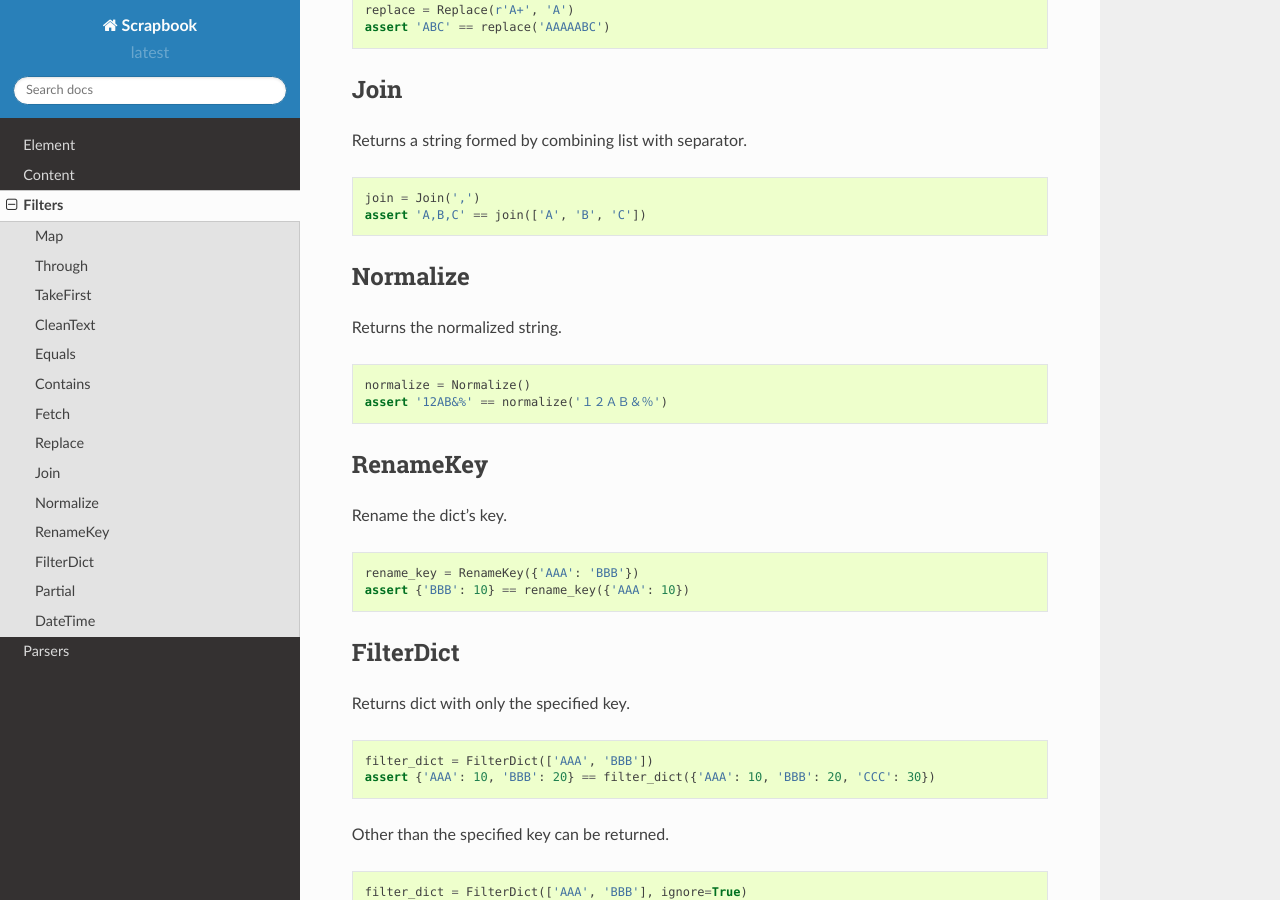
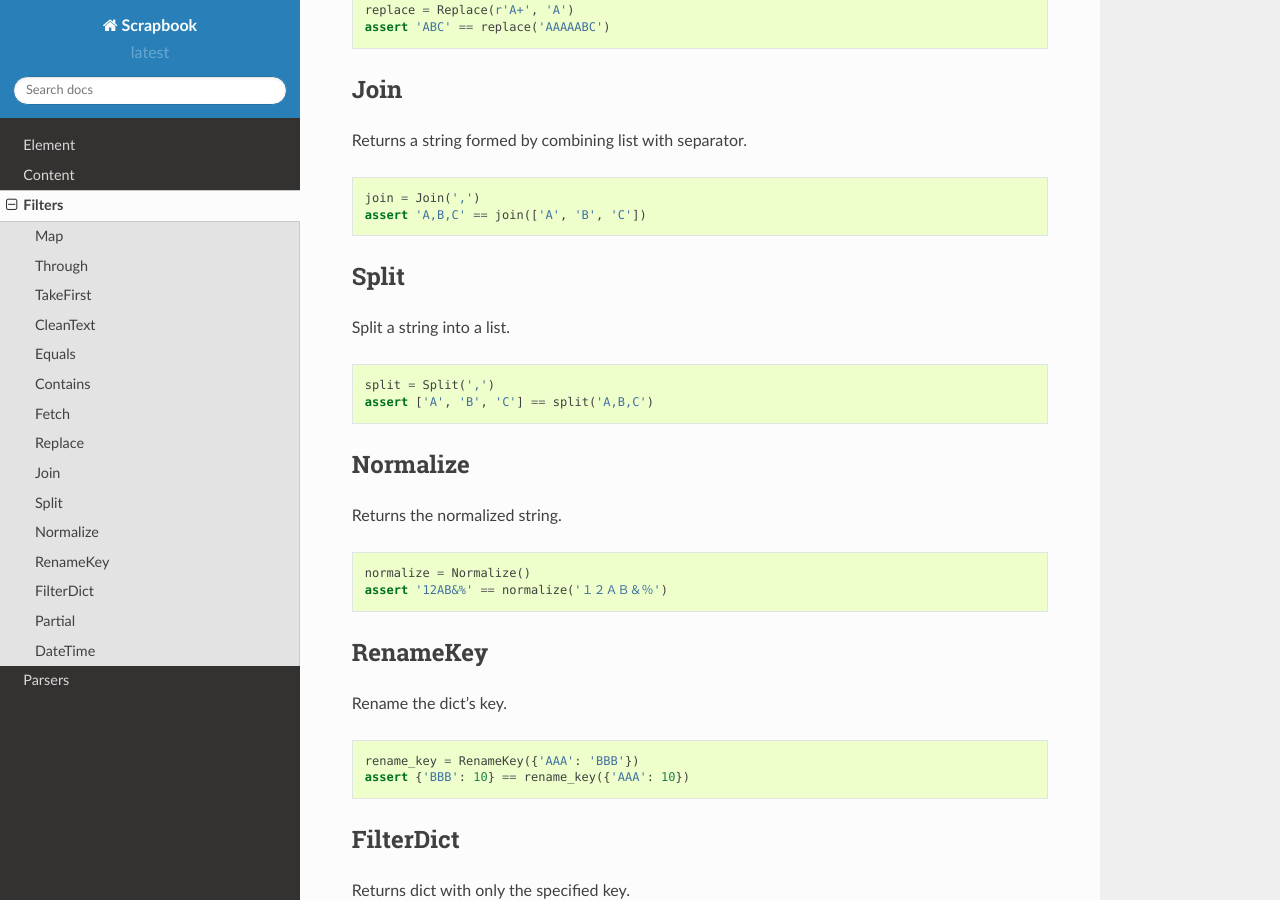
Before and after one commit to odoku/Scrapbook, a Sphinx documentation site: the page built from docs/source/filters.rst, in a window 1280 px wide and 900 px high, scrolled down 3150 px. Built offline with Sphinx 7.4.7 and the Read the Docs theme 2.0.0, drawn with Linux system fonts in a browser that asks for light colours.

Commit message:
Add Split filter.

```diff
--- a/docs/source/filters.rst
+++ b/docs/source/filters.rst
@@ -186,6 +186,17 @@ Returns a string formed by combining list with separator.
     assert 'A,B,C' == join(['A', 'B', 'C'])
 
 
+Split
+=====================================================================
+
+Split a string into a list.
+
+.. code-block:: python
+
+    split = Split(',')
+    assert ['A', 'B', 'C'] == split('A,B,C')
+
+
 Normalize
 =====================================================================
 
```
Also changed, not shown: 1 other file.
